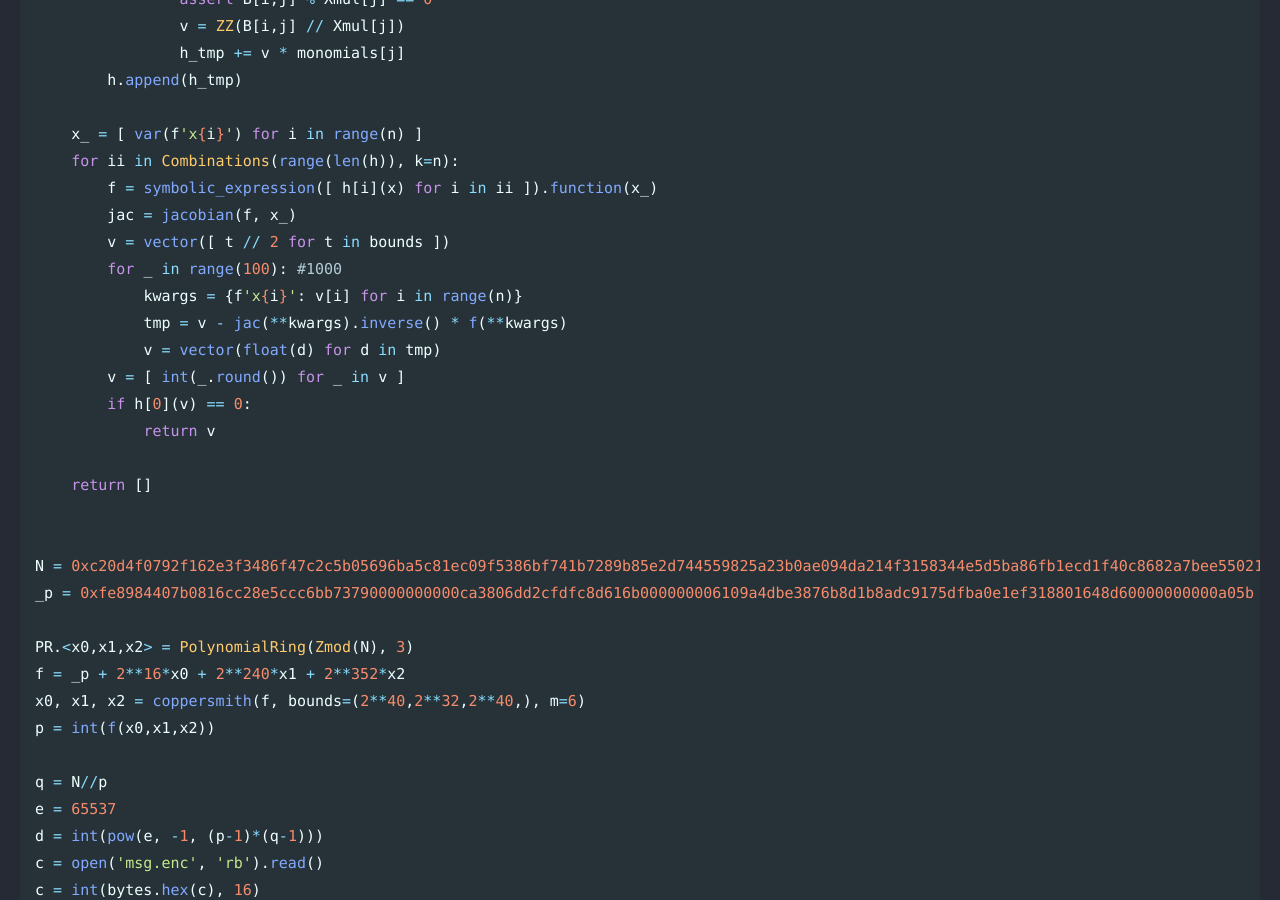
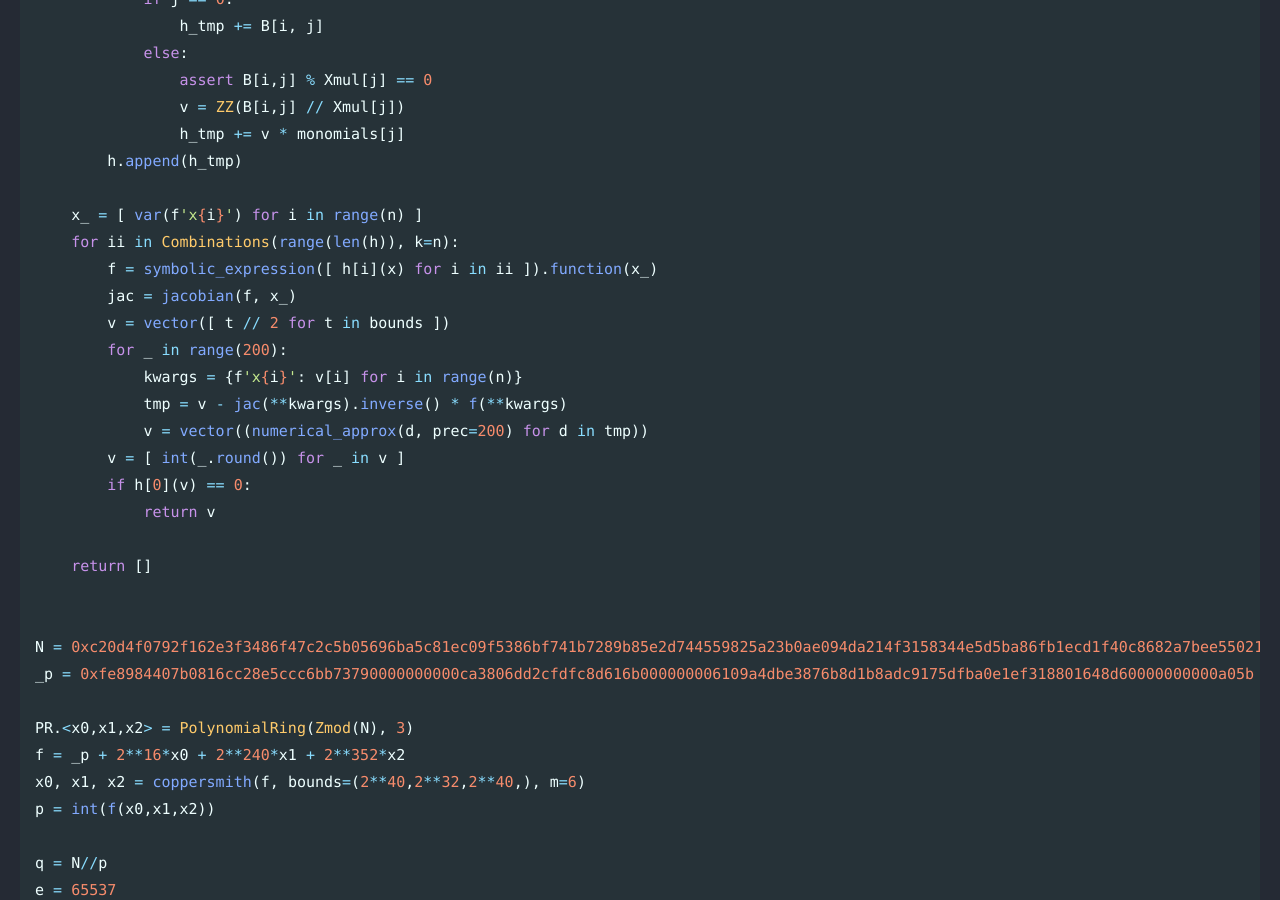
Before and after one commit to Connor-McCartney/Connor-McCartney.github.io, a Jekyll site: the page built from _pages/cryptography/small-roots/corrupt-key-2-picoMini.md, in a window 1280 px wide and 900 px high, scrolled down 2442 px. Built offline with Jekyll 4.4.1, drawn with Linux system fonts in a browser that asks for light colours; cached includes are drawn as plain includes.

Commit message:
Update corrupt-key-2-picoMini.md

```diff
--- a/_pages/cryptography/small-roots/corrupt-key-2-picoMini.md
+++ b/_pages/cryptography/small-roots/corrupt-key-2-picoMini.md
@@ -100,10 +103,10 @@ def coppersmith(f, bounds, m=1, t=1):
         f = symbolic_expression([ h[i](x) for i in ii ]).function(x_)
         jac = jacobian(f, x_)
         v = vector([ t // 2 for t in bounds ])
-        for _ in range(100): #1000
+        for _ in range(200):
             kwargs = {f'x{i}': v[i] for i in range(n)}
             tmp = v - jac(**kwargs).inverse() * f(**kwargs)
-            v = vector(float(d) for d in tmp)
+            v = vector((numerical_approx(d, prec=200) for d in tmp))
         v = [ int(_.round()) for _ in v ]
         if h[0](v) == 0:
             return v
```
Also changed, not shown: other parts of _pages/cryptography/small-roots/corrupt-key-2-picoMini.md (+3 -0 lines).
